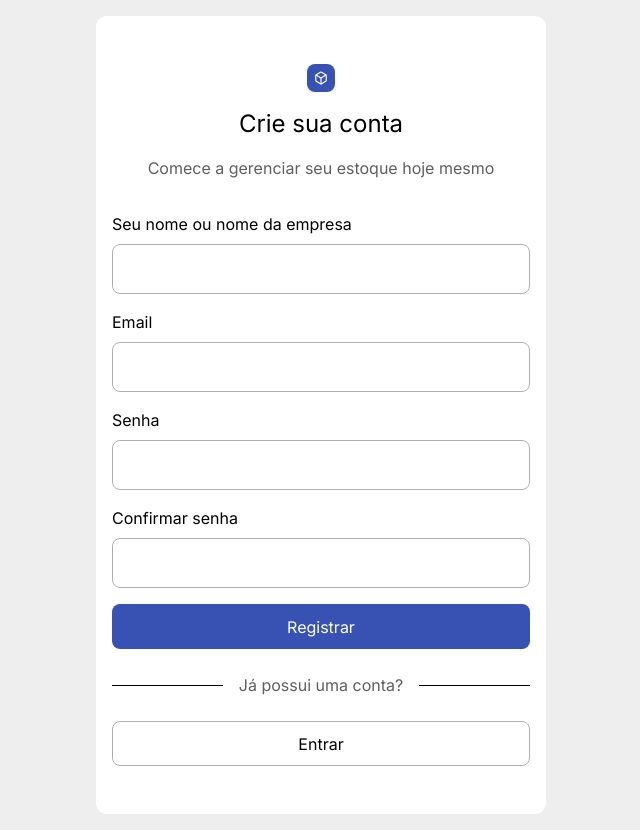
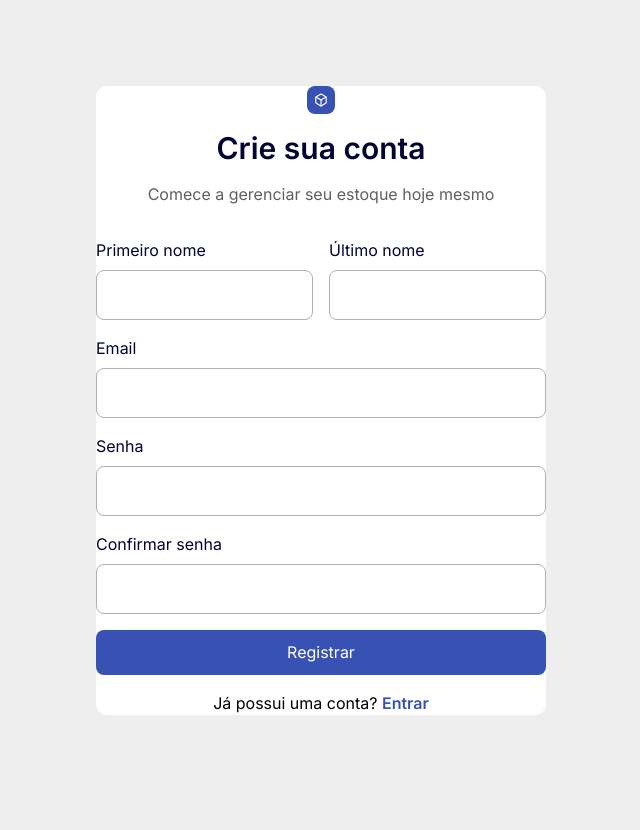
Before and after one commit to jvssvj/Stock-Gestor, a React (Vite) app: page /register in a window 1280 px wide. Shown: the whole page, without its empty margins (319-959 px from the left). After the commit the page ends 800 px from the top, so only its background shows below. Built offline with nearby package versions, Linux system fonts and the light colour scheme; no server answers.

Commit message:
refactor: reorganize auth pages and update registration validation

```diff
--- a/src/pages/Auth/Login/index.jsx
+++ b/src/pages/Auth/Login.jsx
@@ -62,7 +62,7 @@ export default function Login() {
   return (
     <div className="min-h-[100dvh] p-4 flex flex-col items-center justify-center">
       <section className="bg-white rounded-[0.7rem] py-12 px-4 w-full max-w-[450px] text-center flex flex-col items-center justify-center">
-        <Logo showLabel />
+        <Logo />
         <h1 className="text-3xl text-text-main font-semibold my-4">Bem-vindo de volta!</h1>
         <p className="text-base text-muted">Faça login para acessar seu painel de gestão.</p>
 
--- a/src/pages/Auth/Register/index.jsx
+++ b/src/pages/Auth/Register.jsx
@@ -15,7 +15,8 @@ export default function Register() {
     const { login } = useAuth()
 
     const navigate = useNavigate()
-    const [name, setName] = useState("")
+    const [firstName, setFirstName] = useState("")
+    const [lastName, setLastName] = useState("")
     const [email, setEmail] = useState("")
     const [password, setPassword] = useState("")
     const [confirmPassword, setConfirmPassword] = useState("")
@@ -32,14 +33,16 @@ export default function Register() {
         setClientErrors({})
         setServerErrors({})
 
-        const checkName = validateName(name)
+        const checkFirstName = validateName(firstName, false)
+        const checkLastName = validateName(lastName, true)
         const checkEmail = validateEmail(email)
         const checkPassword = validatePassword(password)
         const checkSamePassword = validatePassword(password, confirmPassword)
 
-        if (checkName || checkEmail || checkPassword || checkSamePassword) {
+        if (checkFirstName || checkLastName || checkEmail || checkPassword || checkSamePassword) {
             setClientErrors({
-                name: checkName,
+                firstName: checkFirstName,
+                lastName: checkLastName,
                 email: checkEmail,
                 password: checkPassword,
                 confirmPassword: checkSamePassword
@@ -50,11 +53,12 @@ export default function Register() {
         setLoading(true)
 
         try {
-            await registerService({ name, email, password })
+            await registerService({ firstName, lastName, email, password })
+
             const loginResponse = await loginService({ email, password })
             login(loginResponse.user, loginResponse.token)
 
-            navigate('/dashboard', { state: { name } })
+            navigate('/app', { state: { firstName } })
         } catch (err) {
             console.log(err)
             if (err.errors) {
@@ -70,9 +74,9 @@ export default function Register() {
 
     return (
         <div className="min-h-[100dvh] p-4 flex flex-col items-center justify-center">
-            <section className="bg-white rounded-[0.7rem] py-12 px-4 w-full max-w-[450px] flex flex-col items-center justify-center">
-                <Logo size={40} />
-                <h1 className="text-2xl text-[var(--color-text)] my-4">Crie sua conta</h1>
+            <section className="bg-white rounded-[0.7rem] w-full max-w-[450px] flex flex-col items-center justify-center">
+                <Logo />
+                <h1 className="text-3xl text-text-main font-semibold my-4">Crie sua conta</h1>
                 <p className="text-base text-text-muted text-center">Comece a gerenciar seu estoque hoje mesmo</p>
 
                 <form
@@ -81,28 +85,50 @@ export default function Register() {
                     method="POST"
                     className="w-full text-center flex flex-col gap-4 mt-8"
                 >
-                    <label htmlFor="name" className="text-[var(--color-text)] flex items-start flex-col gap-2 text-start">
-                        Seu nome ou nome da empresa
+                    <div className="flex gap-4">
+                        <label htmlFor="first-name" className="text-text-main flex items-start flex-1 flex-col gap-2 text-start">
+                            Primeiro nome
                             <input
                                 onChange={(e) => {
-                                setName(e.target.value)
-                                setClientErrors(prev => ({ ...prev, name: "" }))
+                                    setFirstName(e.target.value)
+                                    setClientErrors(prev => ({ ...prev, firstName: "" }))
                                 }}
                                 onBlur={(e) => {
-                                const error = validateName(e.target.value)
-                                if (error) setClientErrors(prev => ({ ...prev, name: error }))
+                                    const error = validateName(e.target.value, false)
+                                    if (error) setClientErrors(prev => ({ ...prev, firstName: error }))
                                 }}
                                 type="text"
-                            name="name"
-                            id="name"
-                            className={`${inputBase} ${clientErrors.name ? inputErrorClass : ""}`}
+                                name="first-name"
+                                id="first-name"
+                                className={`${inputBase} ${clientErrors.firstName ? inputErrorClass : ""}`}
                             />
-                        {clientErrors.name && (
-                            <span className="text-danger text-sm">{clientErrors.name}</span>
+                            {clientErrors.firstName && (
+                                <span className="text-danger text-sm">{clientErrors.firstName}</span>
                             )}
                         </label>
+                        <label htmlFor="last-name" className="text-text-main flex items-start flex-1 flex-col gap-2 text-start">
+                            Último nome
+                            <input
+                                onChange={(e) => {
+                                    setLastName(e.target.value)
+                                    setClientErrors(prev => ({ ...prev, lastName: "" }))
+                                }}
+                                onBlur={(e) => {
+                                    const error = validateName(e.target.value, true)
+                                    if (error) setClientErrors(prev => ({ ...prev, lastName: error }))
+                                }}
+                                type="text"
+                                name="last-name"
+                                id="last-name"
+                                className={`${inputBase} ${clientErrors.lastName ? inputErrorClass : ""}`}
+                            />
+                            {clientErrors.lastName && (
+                                <span className="text-danger text-sm">{clientErrors.lastName}</span>
+                            )}
+                        </label>
+                    </div>
 
-                    <label htmlFor="email" className="text-[var(--color-text)] flex items-start flex-col gap-2 text-start">
+                    <label htmlFor="email" className="text-text-main flex items-start flex-col gap-2 text-start">
                         Email
                         <input
                             onChange={(e) => {
@@ -124,7 +150,7 @@ export default function Register() {
                         {serverErrors.email && <span className="text-danger text-sm">{serverErrors.email}</span>}
                     </label>
 
-                    <label htmlFor="password" className="text-[var(--color-text)] flex items-start flex-col gap-2 text-start">
+                    <label htmlFor="password" className="text-text-main flex items-start flex-col gap-2 text-start">
                         Senha
                         <input
                             onChange={(e) => {
@@ -145,7 +171,7 @@ export default function Register() {
                         )}
                     </label>
 
-                    <label htmlFor="confirm-password" className="text-[var(--color-text)] flex items-start flex-col gap-2 text-start">
+                    <label htmlFor="confirm-password" className="text-text-main flex items-start flex-col gap-2 text-start">
                         Confirmar senha
                         <input
                             onChange={(e) => {
@@ -177,18 +203,15 @@ export default function Register() {
                         {loading ? <Spinner /> : 'Registrar'}
                     </button>
 
-                    <div className="flex items-center gap-4 my-2">
-                        <hr className="w-full h-px bg-border" />
-                        <span className="whitespace-nowrap text-text-muted">Já possui uma conta?</span>
-                        <hr className="w-full h-px bg-border" />
-                    </div>
-
+                    <p className="text-muted">Já possui uma conta?
+                        {' '}
                         <Link
                             to={'/login'}
-                        className="flex items-center justify-center no-underline w-full h-[45px] rounded-lg transition-all duration-200 ease-in-out border border-border text-[var(--color-text)] hover:border-text-muted"
+                            className="text-primary font-semibold"
                         >
                             Entrar
                         </Link>
+                    </p>
                 </form>
             </section>
         </div>
--- a/src/pages/Auth/Register/index.module.css
+++ /dev/null
@@ -1 +0,0 @@
-/* migrado para Tailwind */
```
Lines whose indentation alone changed are shown as unchanged.
